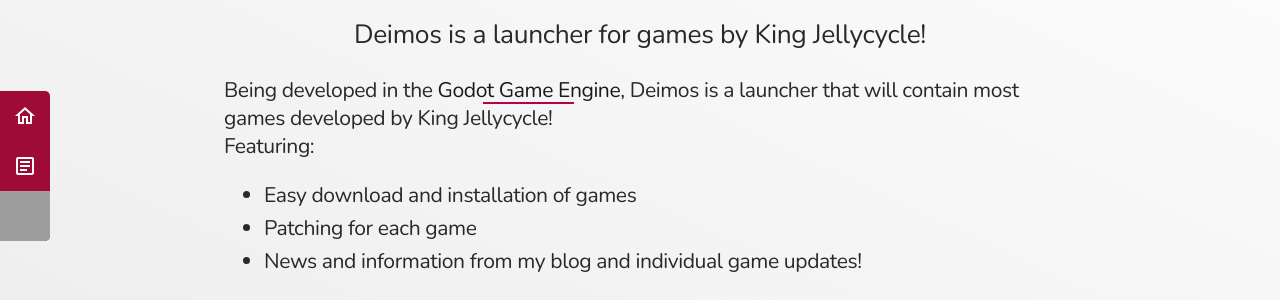
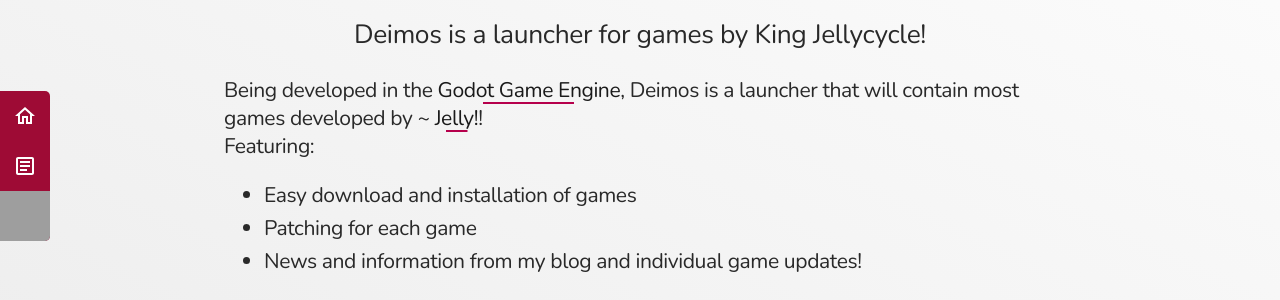
Before and after one commit to SayoJellyDev/sayo.dev, a Jekyll site: the page built from _projects/deimos.html, in a window 1280 px wide. Shown: the part 284-584 px from the top of the page. Built offline with Jekyll 4.4.1, drawn with Linux system fonts in a browser that asks for light colours; grey boxes are pictures that could not be loaded.

Commit message:
Hotfix: Info on deimos page

```diff
--- a/_projects/deimos.html
+++ b/_projects/deimos.html
@@ -26,7 +26,7 @@
         <div class="justifytextbox">
             <br />
             <div class="text">
-                Being developed in the <a class="link" href="https://godotengine.org/">Godot Game Engine</a>, Deimos is a launcher that will contain most games developed by King Jellycycle!
+                Being developed in the <a class="link" href="https://godotengine.org/">Godot Game Engine</a>, Deimos is a launcher that will contain most games developed by ~ <a class="link" href="/">Jelly!</a>!
                 <br/>
                 Featuring:
                 <br/>
```
